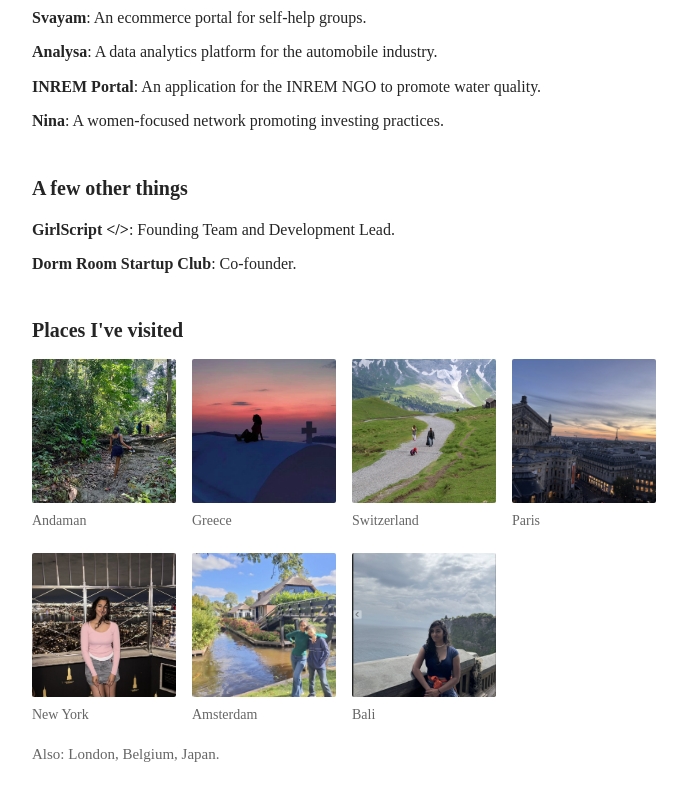
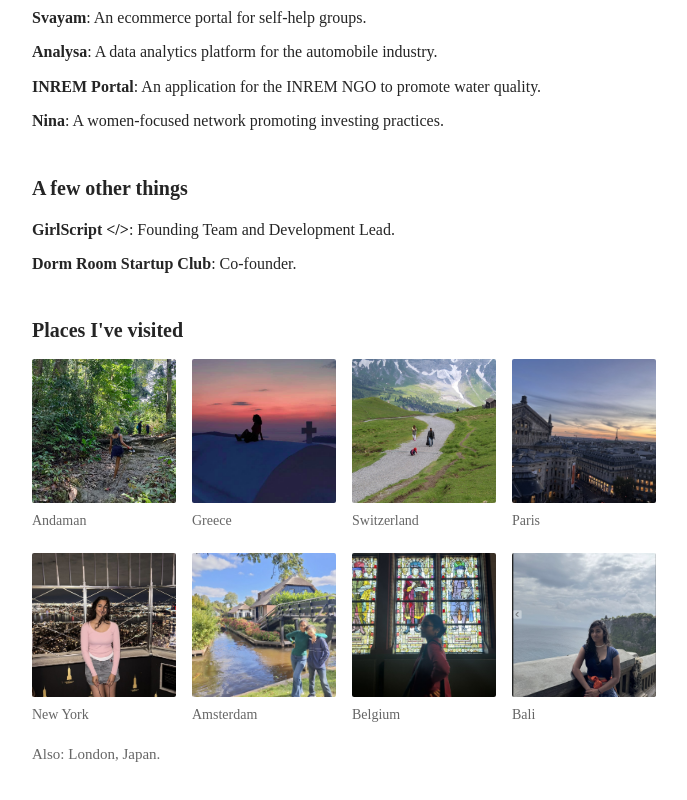
Before and after one commit to Arushigandhi/arushi-portfolio, a Next.js app: page / in a window 1280 px wide. Shown: the part 895-1695 px from the top of the page, without its empty margins (258-945 px from the left). Built offline with nearby package versions, Linux system fonts and the light colour scheme.

Commit message:
Add Belgium travel photo

```diff
--- a/src/app/page.tsx
+++ b/src/app/page.tsx
@@ -10,7 +10,7 @@ const places: { name: string; photo?: string }[] = [
   { name: "London" },
   { name: "New York", photo: "/assets/travel/new-york.jpg" },
   { name: "Amsterdam", photo: "/assets/travel/amsterdam.jpg" },
-  { name: "Belgium" },
+  { name: "Belgium", photo: "/assets/travel/belgium.jpg" },
   { name: "Japan" },
   { name: "Bali", photo: "/assets/travel/bali.jpg" },
 ];
```
Also changed, not shown: public/assets/travel/belgium.jpg (added).
